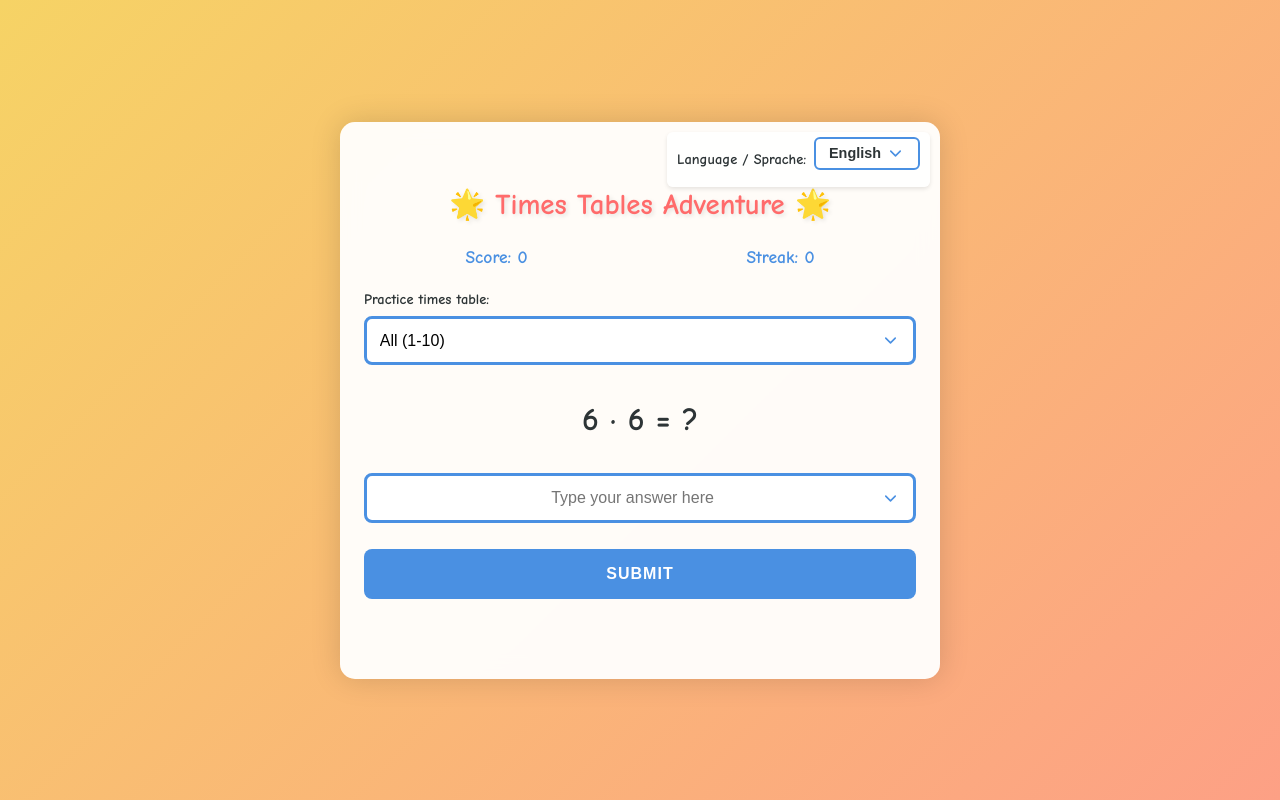
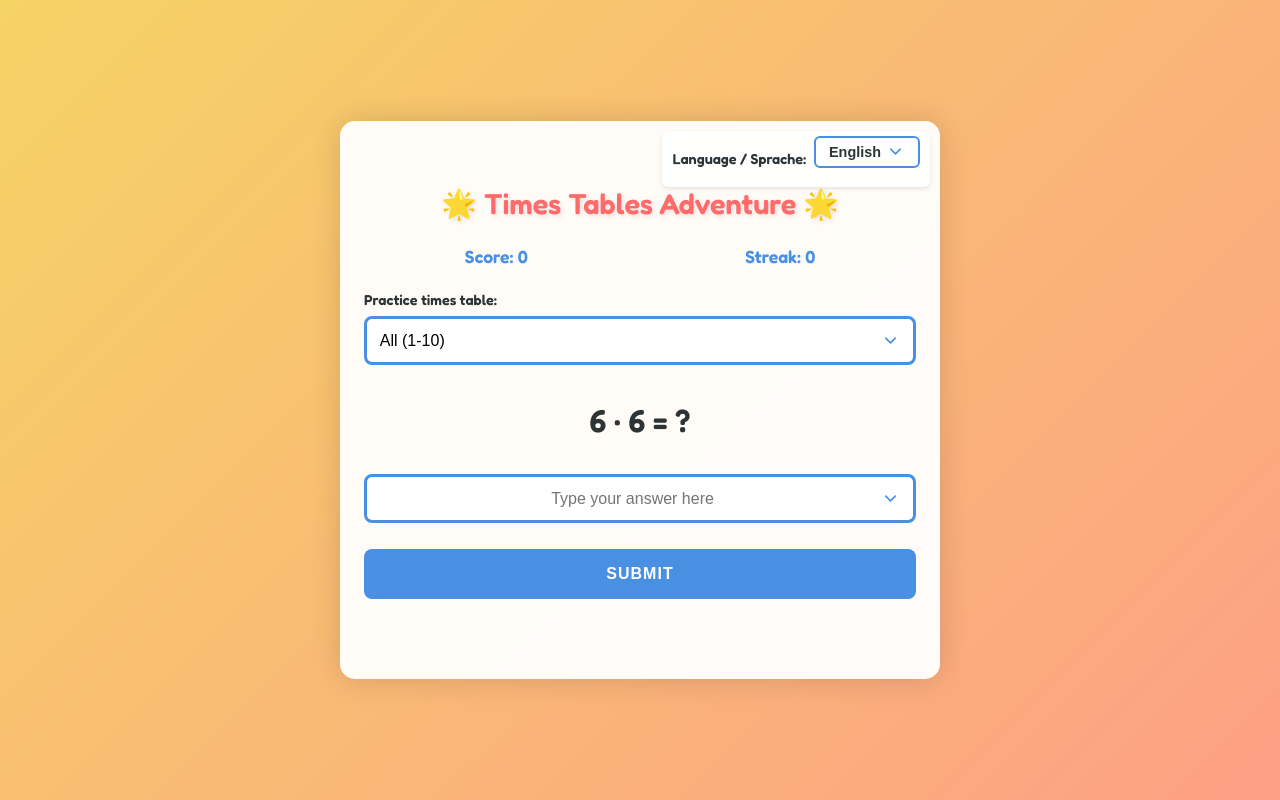
Before and after one commit to funktsmack/MathTest, a website: page index.html in a window 1280 px wide. Drawn offline with Linux system fonts and the light colour scheme.

Commit message:
Add files via upload

```diff
--- a/index.html
+++ b/index.html
@@ -8,6 +8,9 @@
     <meta name="apple-mobile-web-app-status-bar-style" content="black-translucent">
     <meta name="apple-mobile-web-app-title" content="Math Tool">
     <title>Fun Times Tables Practice</title>
+    <link rel="preconnect" href="https://fonts.googleapis.com">
+    <link rel="preconnect" href="https://fonts.gstatic.com" crossorigin>
+    <link href="https://fonts.googleapis.com/css2?family=Fredoka:wght@400;600&display=swap" rel="stylesheet">
     <link rel="stylesheet" href="styles.css">
     <link rel="manifest" href="manifest.json">
     <link rel="apple-touch-icon" href="icon-192x192.png">
--- a/styles.css
+++ b/styles.css
@@ -6,7 +6,7 @@
 }
 
 body {
-    font-family: 'Comic Sans MS', cursive, sans-serif;
+    font-family: 'Fredoka', 'Comic Sans MS', 'Chalkboard SE', 'Comic Neue', sans-serif;
     background: linear-gradient(135deg, #f6d365 0%, #fda085 100%);
     min-height: 100vh;
     display: flex;
@@ -28,6 +28,10 @@ body {
     backdrop-filter: blur(10px);
 }
 
+h1, button, .score-container, .question-container, label {
+    font-weight: 600;
+}
+
 h1 {
     color: #ff6b6b;
     text-align: center;
@@ -46,7 +50,6 @@ h1 {
     flex-wrap: wrap;
     gap: 1rem;
     color: #4a90e2;
-    font-weight: bold;
 }
 
 .table-selector {
@@ -58,7 +61,6 @@ label {
     margin-bottom: 0.5rem;
     color: #2d3436;
     font-size: 0.9rem;
-    font-weight: bold;
 }
 
 select, input {
@@ -91,7 +93,6 @@ select:focus, input:focus {
     min-height: 3rem;
     line-height: 1.2;
     color: #2d3436;
-    font-weight: bold;
 }
 
 .answer-container {
```
